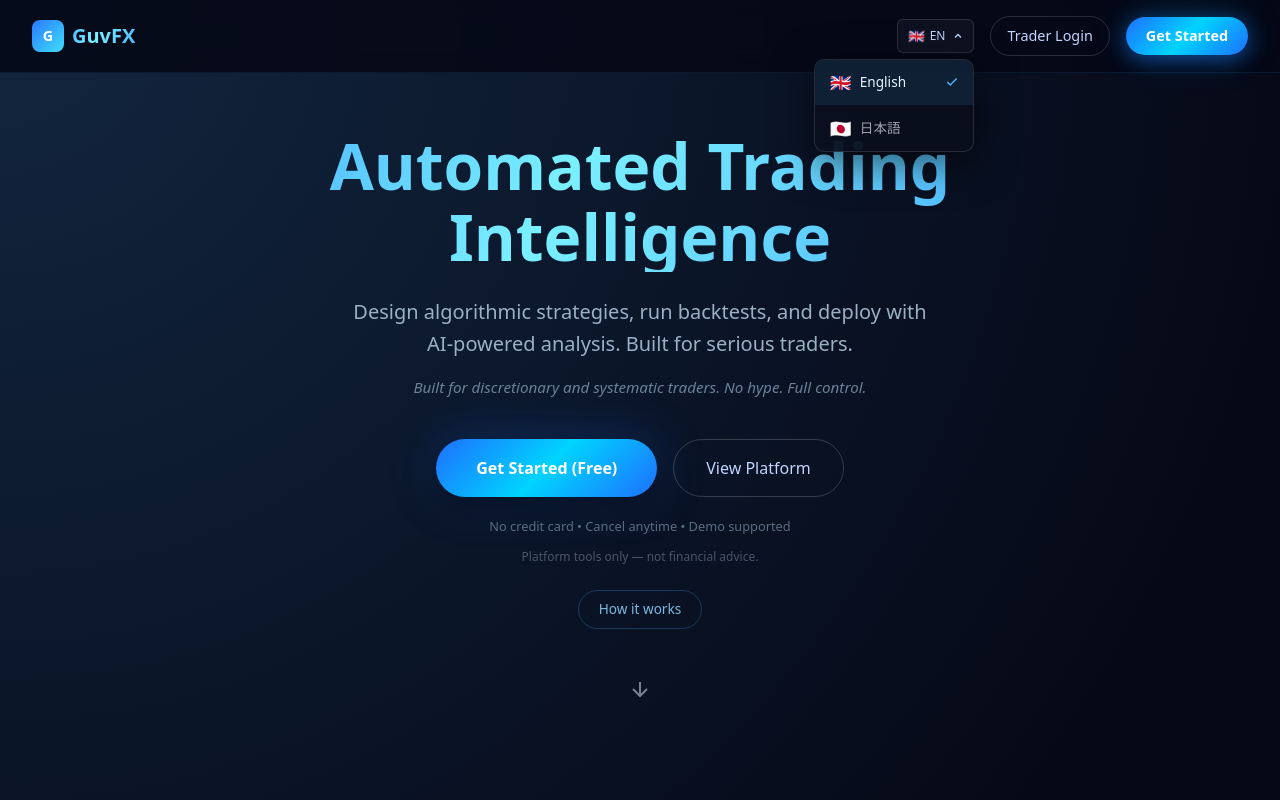
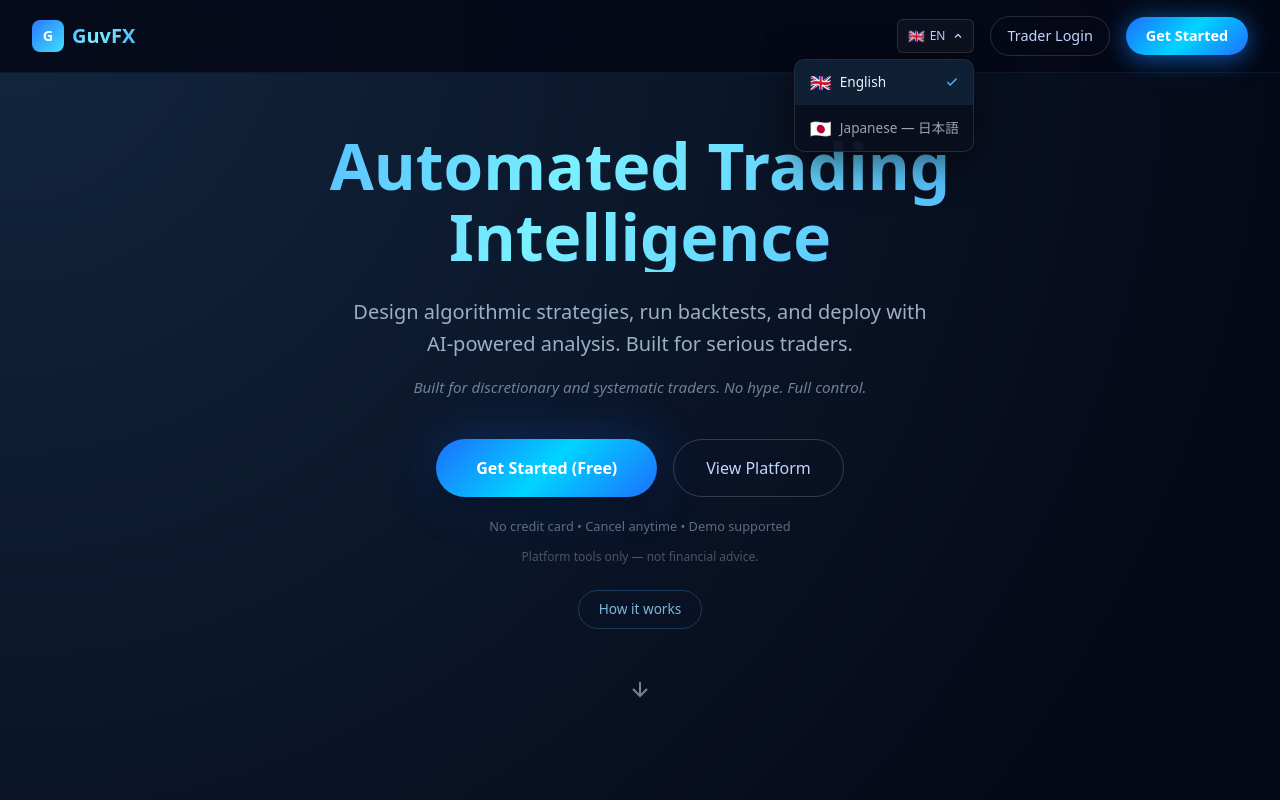
Before and after one commit to nunoamaral-hue/GuvFX, a Next.js app in the folder frontend/: page / in a window 1280 px wide. Both pictures are taken after a click on the button "Language". Shown: the top 800 px of the page. Built offline with nearby package versions, Linux system fonts and the light colour scheme.

Commit message:
chore(i18n): improve language selector clarity (EN/JP)

```diff
--- a/frontend/src/components/LanguageDropdown.tsx
+++ b/frontend/src/components/LanguageDropdown.tsx
@@ -1,7 +1,7 @@
 "use client";
 
 import { useEffect, useRef, useState } from "react";
-import { type Lang } from "@/lib/i18n";
+import { type Lang, t } from "@/lib/i18n";
 
 // =============================================================================
 // LANGUAGE DROPDOWN — reusable across public pages + AppShell topbar
@@ -17,6 +17,8 @@ import { type Lang } from "@/lib/i18n";
 //   - Active-item checkmark
 //   - Chevron rotation animation
 //   - Dark neon theme consistent with the rest of the UI
+//   - i18n: all labels are translatable via ui.* keys
+//   - Extensible: add a new entry to LANG_OPTIONS for future languages
 // =============================================================================
 
 type LanguageDropdownProps = {
@@ -28,13 +30,16 @@ type LanguageDropdownProps = {
 type LangOption = {
   code: Lang;
   flag: string;
-  label: string;
+  /** i18n key for the translated language name (e.g. ui.english → "English" / "英語") */
+  nameKey: string;
+  /** Native-script label shown in the button and menu (always the same regardless of current lang) */
+  nativeLabel: string;
   shortLabel: string;
 };
 
 const LANG_OPTIONS: LangOption[] = [
-  { code: "en", flag: "🇬🇧", label: "English", shortLabel: "EN" },
-  { code: "ja", flag: "🇯🇵", label: "日本語", shortLabel: "JP" },
+  { code: "en", flag: "🇬🇧", nameKey: "ui.english", nativeLabel: "English", shortLabel: "EN" },
+  { code: "ja", flag: "🇯🇵", nameKey: "ui.japanese", nativeLabel: "日本語", shortLabel: "JP" },
 ];
 
 export function LanguageDropdown({ lang, onChange, variant = "full" }: LanguageDropdownProps) {
@@ -65,6 +70,7 @@ export function LanguageDropdown({ lang, onChange, variant = "full" }: LanguageD
   }, [open]);
 
   const isCompact = variant === "compact";
+  const tooltipLabel = t(lang, "ui.languageLabel");
 
   return (
     <div ref={ref} style={{ position: "relative" }}>
@@ -72,6 +78,8 @@ export function LanguageDropdown({ lang, onChange, variant = "full" }: LanguageD
       <button
         type="button"
         onClick={() => setOpen((v) => !v)}
+        title={tooltipLabel}
+        aria-label={tooltipLabel}
         style={{
           display: "flex",
           alignItems: "center",
@@ -96,7 +104,7 @@ export function LanguageDropdown({ lang, onChange, variant = "full" }: LanguageD
         }}
       >
         <span style={{ fontSize: isCompact ? "0.85rem" : "1rem" }}>{current.flag}</span>
-        <span>{isCompact ? current.shortLabel : current.label}</span>
+        <span>{isCompact ? current.shortLabel : current.nativeLabel}</span>
         <svg
           width="12"
           height="12"
@@ -123,7 +131,7 @@ export function LanguageDropdown({ lang, onChange, variant = "full" }: LanguageD
             top: "calc(100% + 6px)",
             right: isCompact ? 0 : undefined,
             left: isCompact ? undefined : 0,
-            minWidth: 160,
+            minWidth: 180,
             background: "rgba(10, 15, 30, 0.95)",
             backdropFilter: "blur(12px)",
             border: "1px solid rgba(255,255,255,0.12)",
@@ -133,8 +141,32 @@ export function LanguageDropdown({ lang, onChange, variant = "full" }: LanguageD
             overflow: "hidden",
           }}
         >
+          {/* Header row — shown in full variant for clarity */}
+          {!isCompact && (
+            <div
+              style={{
+                padding: "0.45rem 0.9rem",
+                fontSize: "0.7rem",
+                fontWeight: 600,
+                color: "#64748b",
+                textTransform: "uppercase",
+                letterSpacing: "0.05em",
+                borderBottom: "1px solid rgba(255,255,255,0.06)",
+              }}
+            >
+              {tooltipLabel}
+            </div>
+          )}
+
           {LANG_OPTIONS.map((opt) => {
             const isActive = opt.code === lang;
+            // Show translated name + native name: e.g. "Japanese — 日本語"
+            const translatedName = t(lang, opt.nameKey);
+            const displayLabel =
+              translatedName !== opt.nativeLabel
+                ? `${translatedName} — ${opt.nativeLabel}`
+                : opt.nativeLabel;
+
             return (
               <button
                 key={opt.code}
@@ -170,7 +202,7 @@ export function LanguageDropdown({ lang, onChange, variant = "full" }: LanguageD
                 }}
               >
                 <span style={{ fontSize: "1.1rem" }}>{opt.flag}</span>
-                <span>{opt.label}</span>
+                <span>{displayLabel}</span>
                 {isActive && (
                   <svg
                     width="14"
--- a/frontend/src/lib/i18n.ts
+++ b/frontend/src/lib/i18n.ts
@@ -152,6 +152,9 @@ const dictionary: Dictionary = {
   "ui.soon": { en: "Soon", ja: "近日" },
   "ui.notifications": { en: "Notifications", ja: "通知" },
   "ui.home": { en: "Home", ja: "ホーム" },
+  "ui.languageLabel": { en: "Language", ja: "言語" },
+  "ui.english": { en: "English", ja: "英語" },
+  "ui.japanese": { en: "Japanese", ja: "日本語" },
   "ui.langEnglish": { en: "English", ja: "English" },
   "ui.langJapanese": { en: "日本語", ja: "日本語" },
 
```
